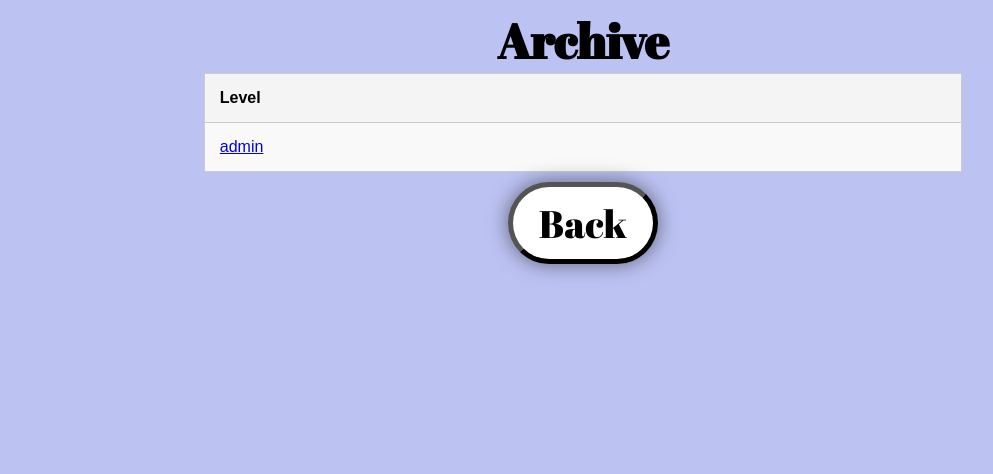
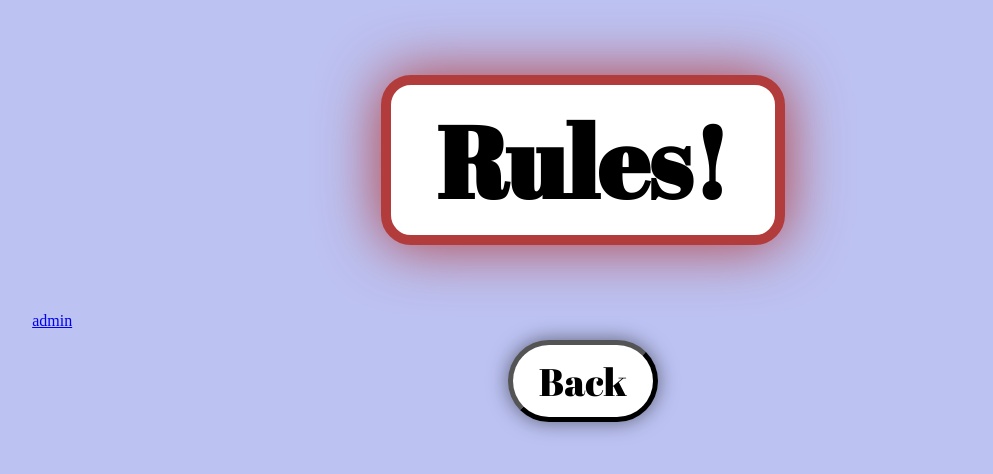
Before and after one commit to CharlieA8/In-Betweens-Py, a Flask app: template templates/archive.html in a window 1280 px wide. Shown: the top 474 px of the page, without its empty margins (57-1050 px from the left). Run offline with Flask 3, Linux system fonts and the light colour scheme; the template is opened without the code that fills it: most values are stand-ins (such as "Sample title", 1, 10 or a date in 2020); parts of the project's set-up code (start-up, migrations or seed data) failed here and were passed over.

Commit message:
updated styling of archive page

```diff
--- a/static/main.css
+++ b/static/main.css
@@ -481,6 +481,51 @@ table, th, td {
     padding: 3px;
 }
 
+.levelGrid {
+    display: grid;
+    grid-template-columns: repeat(auto-fill, minmax(200px, 1fr));
+    gap: 10px;
+    justify-items: center;
+    align-items: center;
+}
+
+.newlevelCard {
+    width: 100%;
+    height: 100%;
+    border: 5px solid black;
+    padding: 10px;
+    font-family: 'InBetween';
+    background-color: white;
+    border-radius: 10px;
+    overflow: hidden;
+    display: flex;
+    justify-content: center;
+    align-items: center;
+    text-align: center;
+    box-sizing: border-box;
+}
+.newlevelCard:hover {
+    box-shadow: 0 0 20px rgba(0, 0, 0, 0.5);
+}
+.completedLevelCard {
+    width: 100%;
+    height: 100%;
+    pointer-events: none;
+    border: 5px solid rgb(91, 255, 107);
+    padding: 10px;
+    font-family: 'InBetween';
+    background-color: white;
+    color: rgb(91, 255, 107);
+    border-radius: 10px;
+    overflow: hidden;
+    display: flex;
+    justify-content: center;
+    align-items: center;
+    text-align: center;
+    box-sizing: border-box;
+    animation: glowing 1.5s infinite alternate;
+}
+
 @keyframes topSlide {
     from {
         transform: translateY(-100vh);
--- a/templates/archive.html
+++ b/templates/archive.html
@@ -4,19 +4,24 @@
 {% endblock %}
 
 {% block body %}
-    <div class="title">Archive</div>
+    <div class="rules">
+        <h1 class="doneCard topSlide" id="borderCycle">Rules!</h1>
+    </div>
 
     {% if levels %}
-        <table>
-            <tr>
-                <th>Level</th>
-            </tr>
+        <div class="levelGrid">
             {% for level in levels %}
-                <tr>
-                    <td><a href="/archive/{{level}}">{{ level }}</a></td>
-                </tr>
+                {% if user_levels.get(level) == True %}
+                    <div class="completedLevelCard">
+                        <a href="/archive/{{level}}">{{ level }}</a>
+                    </div>
+                {% else %}
+                    <div class="newLevelCard">
+                        <a href="/archive/{{level}}">{{ level }}</a>
+                    </div>
+                {% endif %}
             {% endfor %}
-        </table>
+        </div>
     {% else %}
         <p>No levels found in the archive.</p>
     {% endif %}
```
